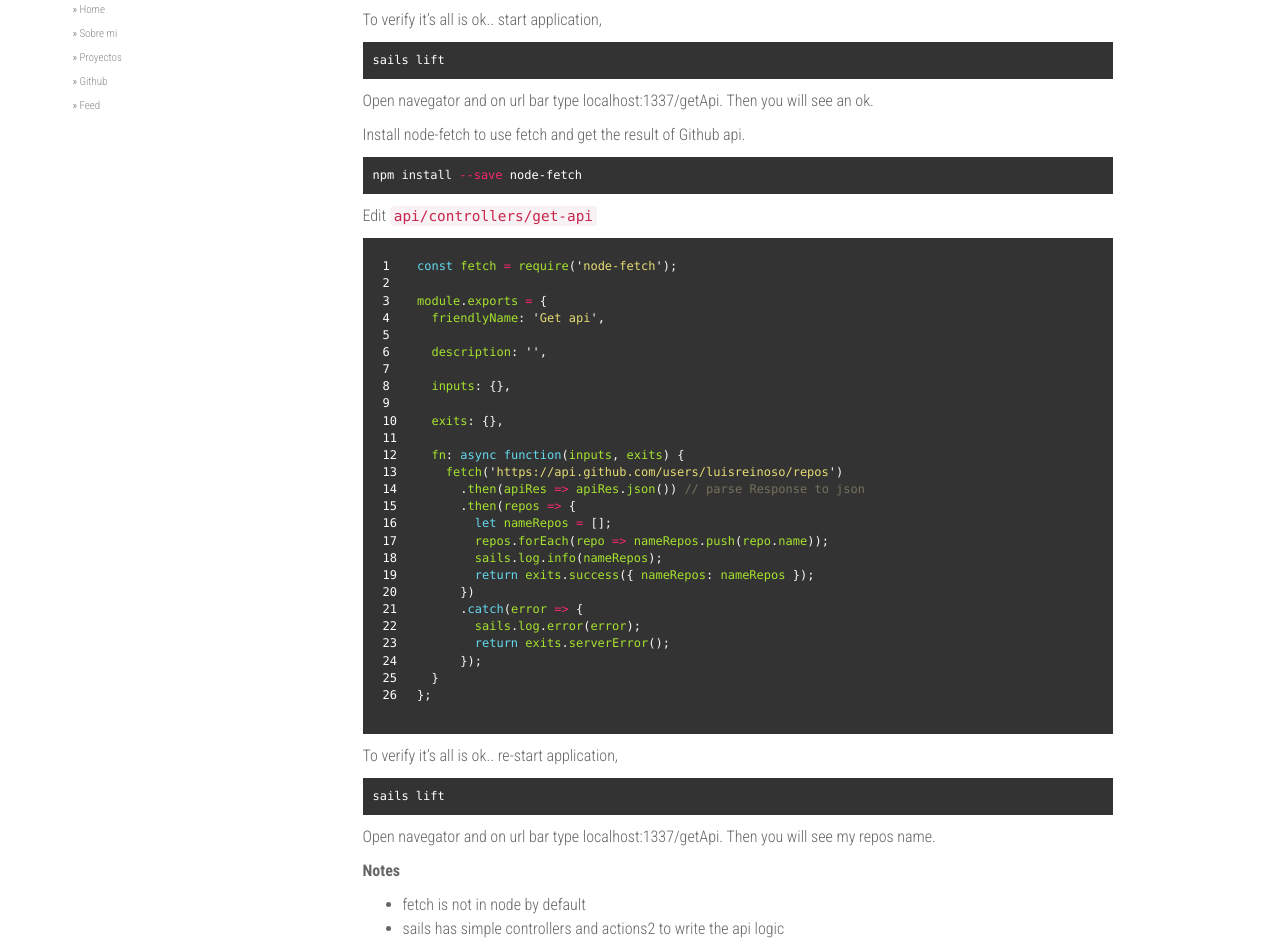
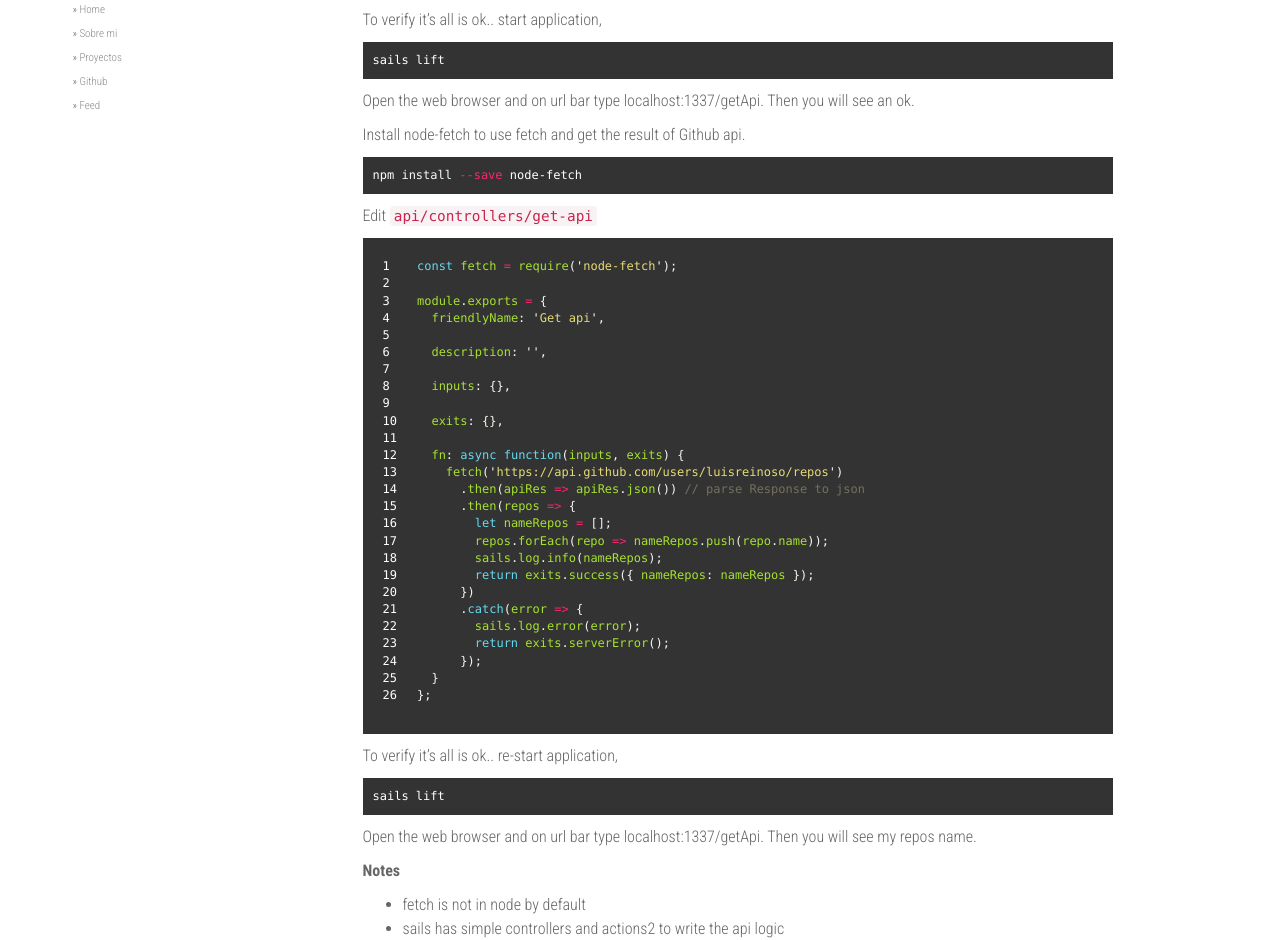
Before and after one commit to LuisReinoso/luisreinoso.github.io, a Jekyll site: the page built from _posts/2018-11-25-consume-an-api-in-javascript.md, in a window 1280 px wide and 1400 px high. Shown: the part 445-1385 px from the top of the window. Built offline with Jekyll 4.4.1, drawn with Linux system fonts in a browser that asks for light colours; nearby versions of some CDN libraries; comment, search, counter and statistics services are not loaded.

Commit message:
Arreglado falta ortografica

```diff
--- a/_posts/2018-11-25-consume-an-api-in-javascript.md
+++ b/_posts/2018-11-25-consume-an-api-in-javascript.md
@@ -37,7 +37,7 @@ To verify it's all is ok.. start application,
 sails lift
 {% endhighlight %}
 
-Open navegator and on url bar type localhost:1337/getApi. Then you will see an ok.
+Open the web browser and on url bar type localhost:1337/getApi. Then you will see an ok.
 
 Install node-fetch to use fetch and get the result of Github api.
 
@@ -82,7 +82,7 @@ To verify it's all is ok.. re-start application,
 sails lift
 {% endhighlight %}
 
-Open navegator and on url bar type localhost:1337/getApi. Then you will see my repos name.
+Open the web browser and on url bar type localhost:1337/getApi. Then you will see my repos name.
 
 **Notes**
 * fetch is not in node by default
```
